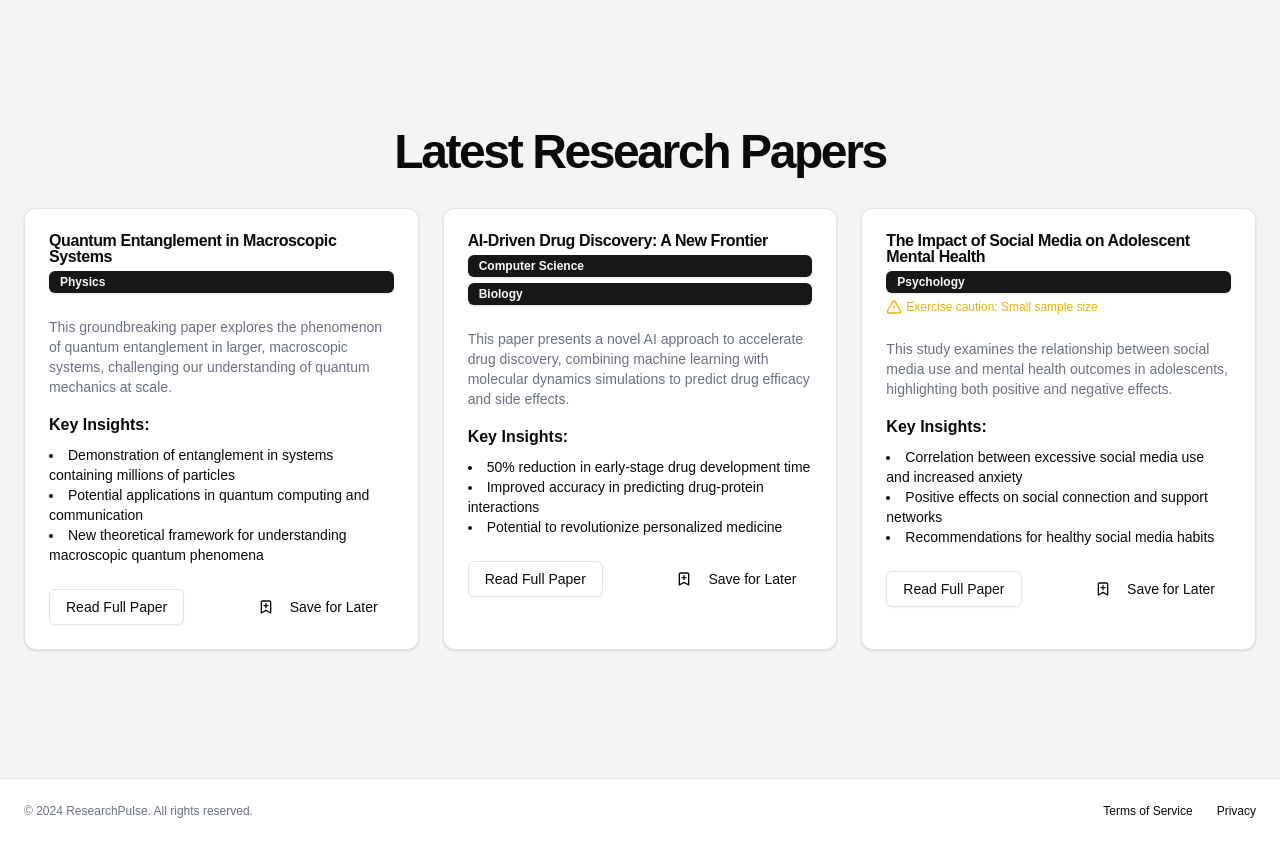
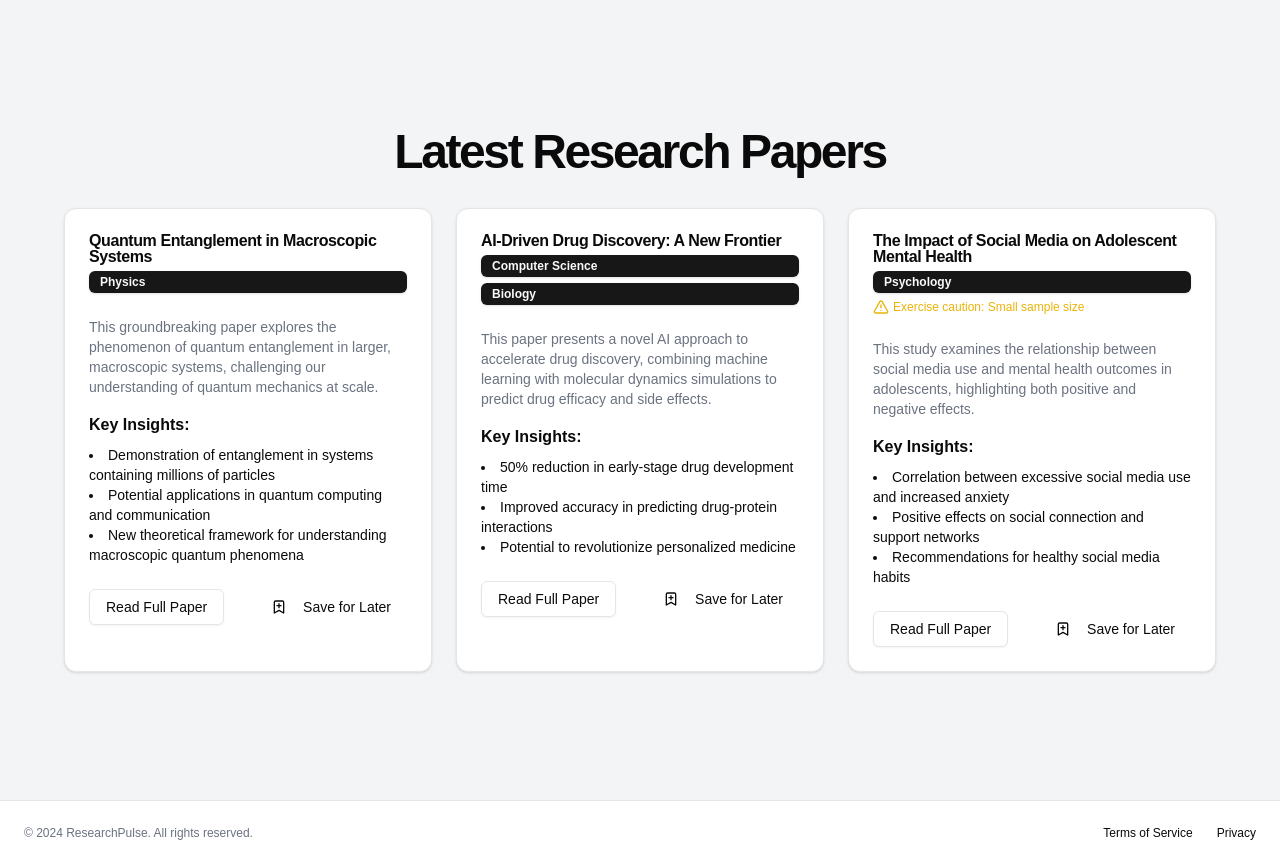
Before and after one commit to Hacked-2025-Kevin-Team/Hacked-2025, a Next.js app in the folder frontend/: page / in a window 1280 px wide. Shown: the part 640-1505 px from the top of the page. Before the commit the page ends 1483 px from the top, so only its background shows below. Built offline with nearby package versions, Linux system fonts and the light colour scheme; no server answers.

Commit message:
Prettier

```diff
--- a/frontend/package.json
+++ b/frontend/package.json
@@ -31,6 +31,7 @@
     "eslint": "^9",
     "eslint-config-next": "15.1.7",
     "postcss": "^8",
+    "prettier": "3.5.1",
     "tailwindcss": "^3.4.1",
     "typescript": "^5"
   }
--- a/frontend/src/app/page.tsx
+++ b/frontend/src/app/page.tsx
@@ -91,9 +91,10 @@ export default function Home() {
           </div>
         </section>
         <section className="w-full py-12 md:py-24 lg:py-32 bg-gray-100 dark:bg-gray-800">
-          <div className="container px-4 md:px-6 items-center">
+  <div className="container px-4 md:px-6">
     <h2 className="text-3xl font-bold tracking-tighter sm:text-5xl text-center mb-8">Latest Research Papers</h2>
-            <div className="grid gap-6 lg:grid-cols-2 xl:grid-cols-3">
+    <div className="flex justify-center"> {/* Center the grid container */}
+      <div className="grid gap-6 lg:grid-cols-2 xl:grid-cols-3 max-w-6xl"> {/* Add max-w-6xl to control the width */}
         <Card>
           <CardHeader>
             <CardTitle>Quantum Entanglement in Macroscopic Systems</CardTitle>
@@ -182,6 +183,7 @@ export default function Home() {
         </Card>
       </div>
     </div>
+  </div>
 </section>
       </main>
       <footer className="flex flex-col gap-2 sm:flex-row py-6 w-full shrink-0 items-center px-4 md:px-6 border-t">
```
Also changed, not shown: 2 other files (tests, documents, lock files or other folders). Lines whose indentation alone changed are shown as unchanged.
